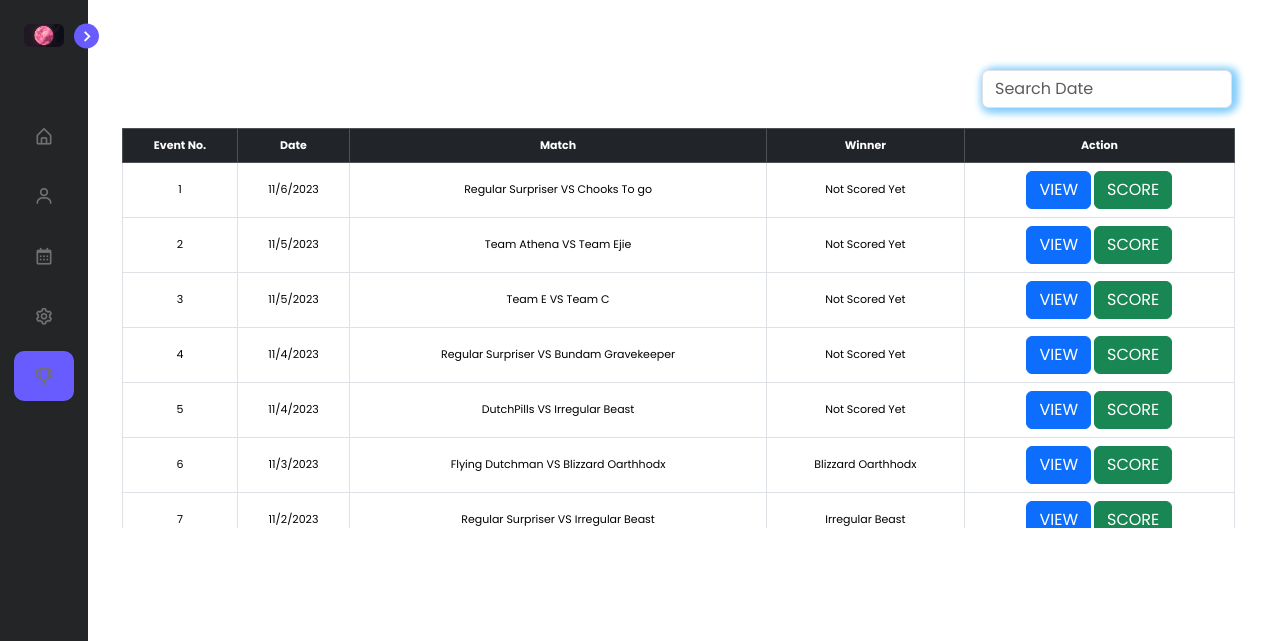
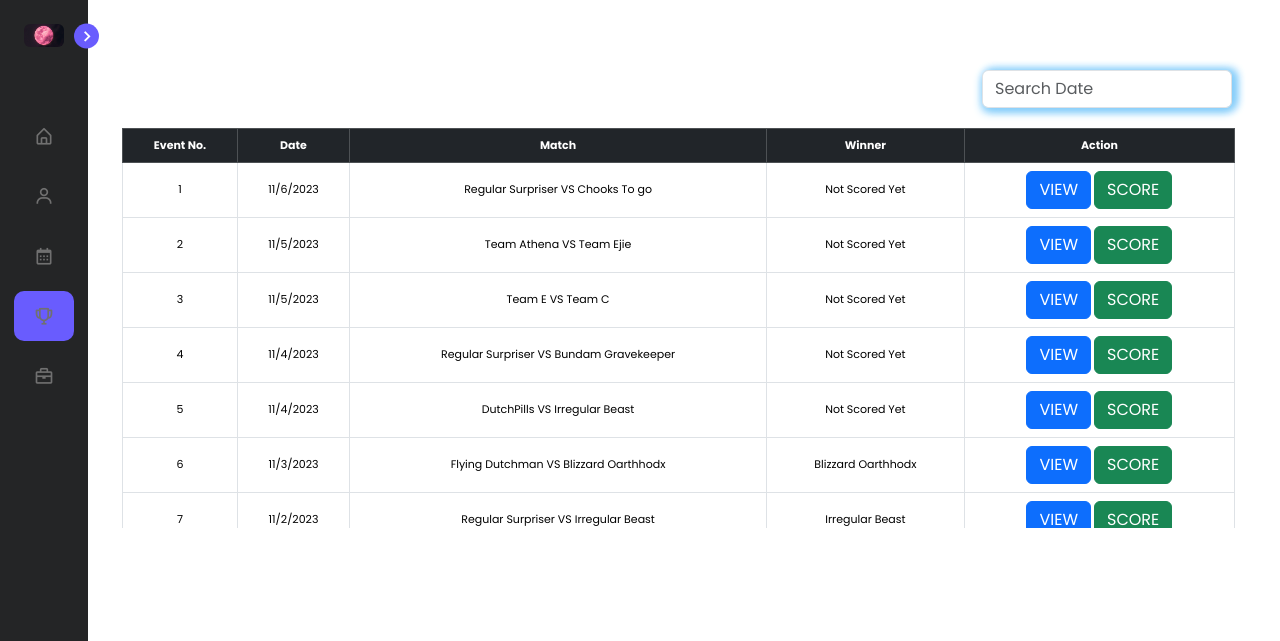
Before and after one commit to ejieflorida128/Event_Management_System, a PHP site: page /admin/admin_teamScore.php in a window 1280 px wide. Shown: the top 641 px of the page. Run offline with PHP 8.4, Linux system fonts and the light colour scheme; data comes from the database, SQL or seed files in the repository.

Commit message:
[ejie] changes sa icons

```diff
--- a/includes/admin_sidebar.php
+++ b/includes/admin_sidebar.php
@@ -82,17 +82,19 @@
                         </a>
                     </li>
 
-                    <li class="nav-link" id = "management">
-                        <a href="../admin/Management_Event_Scheduling.php">
-                            <i class='bx bx-cog icon'></i>
-                            <span class="text nav-text">Manage Event</span>
-                        </a>
-                    </li>
+
 
                     <li class="nav-link" id = "tScore">
                         <a href="../admin/admin_teamScore.php">
                             <i class='bx bx-trophy icon'></i>
                             <span class="text nav-text">All Team Score</span>
+                        </a>
+                    </li>
+
+                    <li class="nav-link" id = "management">
+                        <a href="../admin/Management_Event_Scheduling.php">
+                        <i class='bx bx-briefcase icon'></i>
+                            <span class="text nav-text">Manage Event</span>
                         </a>
                     </li>
                 </ul>
```
Also changed, not shown: ajax/admin_ajax.php (+4 -4 lines), includes/user_sidebar.php (+8 -6 lines).
